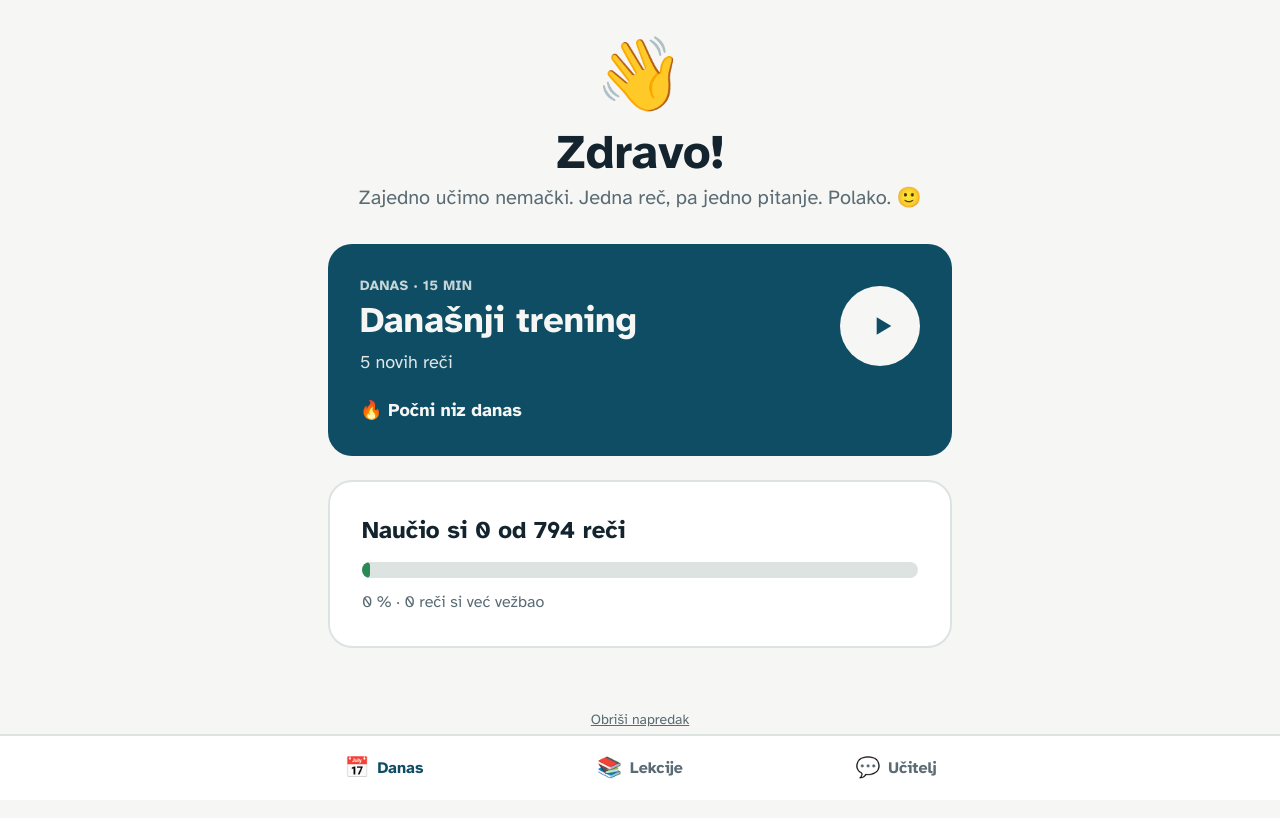
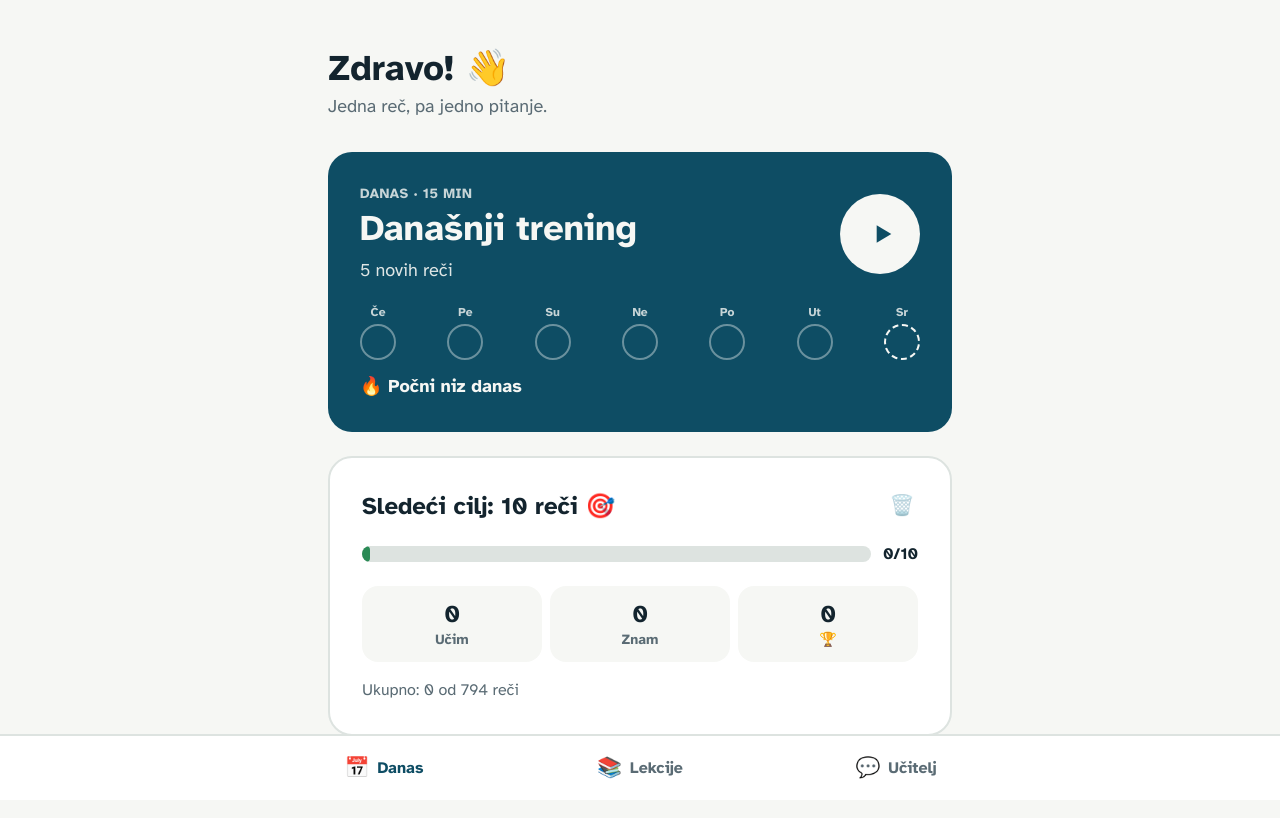
Before and after one commit to deki84/german-a1-trainer-serbian, a Next.js app: page / in a window 1280 px wide. Shown: the top 818 px of the page. Built offline with nearby package versions, Linux system fonts and the light colour scheme.

Commit message:
feat: show word stages in progress card

```diff
--- a/app/page.tsx
+++ b/app/page.tsx
@@ -1,29 +1,24 @@
 import { ProgressCard } from "@/components/ProgressCard";
+
 import { TodayButton } from "@/components/TodayButton";
 import { LESSONS } from "@/data/lessons";
-import { ResetProgress } from "@/components/ResetProgress";
 
-// Nur die deutschen Wörter an den Browser geben, nicht die ganze Wortliste
 const allWords = LESSONS.flatMap((lesson) => lesson.words.map((word) => word.de));
 
 export default function HomePage() {
   return (
-    <main className="mx-auto max-w-md px-6 py-10 md:max-w-2xl">
-      <header className="text-center">
-        <span className="text-6xl md:text-7xl" aria-hidden="true">
-          👋
-        </span>
-        <h1 className="mt-4 text-4xl font-bold md:text-5xl">Zdravo!</h1>
-        <p className="text-muted mt-2 text-lg md:text-xl">
-          Zajedno učimo nemački. Jedna reč, pa jedno pitanje. Polako. 🙂
-        </p>
+    <main className="mx-auto max-w-md px-6 py-8 md:max-w-2xl md:py-12">
+      <header className="flex items-start justify-between gap-4">
+        <div>
+          <h1 className="text-3xl font-bold md:text-4xl">
+            Zdravo! <span aria-hidden="true">👋</span>
+          </h1>
+          <p className="text-muted mt-1 text-lg">Jedna reč, pa jedno pitanje.</p>
+        </div>
       </header>
 
       <TodayButton allWords={allWords} />
       <ProgressCard allWords={allWords} />
-      <div className="mt-12 text-center">
-        <ResetProgress />
-      </div>
     </main>
   );
 }
--- a/components/ProgressCard.tsx
+++ b/components/ProgressCard.tsx
@@ -1,35 +1,65 @@
 "use client";
 
+import { ResetProgress } from "@/components/ResetProgress";
 import { useSrs } from "@/hooks/useSrs";
-import { countProgress } from "@/lib/srs";
+import { countProgress, countStages, nextMilestone } from "@/lib/srs";
 
 export function ProgressCard({ allWords }: { allWords: string[] }) {
   const srs = useSrs();
-  const { practiced, known, total } = countProgress(srs, allWords);
-  const percent = total === 0 ? 0 : Math.round((known / total) * 100);
+  const { known, total } = countProgress(srs, allWords);
+  const stages = countStages(srs, allWords);
+  const goal = nextMilestone(known, total);
+  const percent = Math.min(100, Math.round((known / goal) * 100));
 
   return (
     <section className="border-line bg-surface mt-6 rounded-3xl border-2 p-6 md:p-8">
+      <div className="flex items-start justify-between gap-2">
         <p className="text-xl font-bold md:text-2xl">
-        Naučio si {known} od {total} reči
+          Sledeći cilj: {goal} reči <span aria-hidden="true">🎯</span>
         </p>
+        <ResetProgress />
+      </div>
+
+      <div className="mt-3 flex items-center gap-3">
         <div
-        className="bg-line mt-4 h-4 overflow-hidden rounded-full"
+          className="bg-line h-4 flex-1 overflow-hidden rounded-full"
           role="progressbar"
-        aria-valuenow={percent}
+          aria-valuenow={known}
           aria-valuemin={0}
-        aria-valuemax={100}
-        aria-label="Napredak"
+          aria-valuemax={goal}
+          aria-label="Napredak do sledećeg cilja"
         >
-        {/* min-w: auch bei wenigen Prozent soll man etwas sehen */}
+          {/* min-w: auch bei 0 soll man den Anfang sehen */}
           <div
             className="bg-good h-full min-w-2 rounded-full transition-all"
             style={{ width: `${percent}%` }}
           />
         </div>
-      <p className="text-muted mt-3">
-        {percent} % · {practiced} reči si već vežbao
+        <span className="font-bold">
+          {known}/{goal}
+        </span>
+      </div>
+
+      <dl className="mt-5 grid grid-cols-3 gap-2 text-center">
+        <Stat value={stages.learning} label="Učim" />
+        <Stat value={stages.known} label="Znam" />
+        <Stat value={stages.mastered} label="🏆" ariaLabel="Naučeno" />
+      </dl>
+
+      <p className="text-muted mt-4">
+        Ukupno: {known} od {total} reči
       </p>
     </section>
   );
 }
+
+function Stat({ value, label, ariaLabel }: { value: number; label: string; ariaLabel?: string }) {
+  return (
+    <div className="bg-bg flex flex-col-reverse rounded-2xl px-2 py-3">
+      <dt className="text-muted text-sm font-bold" aria-label={ariaLabel}>
+        {label}
+      </dt>
+      <dd className="text-2xl font-bold">{value}</dd>
+    </div>
+  );
+}
--- a/components/ResetProgress.tsx
+++ b/components/ResetProgress.tsx
@@ -14,9 +14,11 @@ export function ResetProgress() {
     <button
       type="button"
       onClick={handleClick}
-      className="text-muted min-h-12 cursor-pointer px-4 text-sm underline"
+      aria-label="Obriši napredak"
+      title="Obriši napredak"
+      className="hover:bg-gentle-soft -mt-2 -mr-2 flex h-12 w-12 flex-none cursor-pointer items-center justify-center rounded-full text-xl opacity-60 hover:opacity-100"
     >
-      Obriši napredak
+      <span aria-hidden="true">🗑️</span>
     </button>
   );
 }
--- a/components/TodayButton.tsx
+++ b/components/TodayButton.tsx
@@ -3,10 +3,11 @@
 import Link from "next/link";
 import { useSrs } from "@/hooks/useSrs";
 import { useStore } from "@/hooks/useStore";
-import { newWordsOn, streak } from "@/lib/days";
+import { newWordsOn, streak, lastSevenDays } from "@/lib/days";
 import { dayStore } from "@/lib/progressStorage";
 import { DAILY_GOAL, countToday } from "@/lib/session";
 import { dateKey } from "@/lib/srs";
+import { WeekStrip } from "@/components/WeekStrip";
 
 // Serbische Mehrzahl: 1 reč, 2–4 reči, 5+ reči (auch 21 reč, 22 reči, 25 reči …)
 function plural(n: number, one: string, few: string, many: string): string {
@@ -35,10 +36,10 @@ function PlayIcon() {
 export function TodayButton({ allWords }: { allWords: string[] }) {
   const srs = useSrs();
   const days = useStore(dayStore);
-
   const today = dateKey();
   const { reviews, fresh } = countToday(srs, allWords, today, DAILY_GOAL, newWordsOn(days, today));
   const currentStreak = streak(days, today);
+  const week = lastSevenDays(days, today);
   const done = reviews + fresh === 0;
 
   const streakText =
@@ -51,7 +52,10 @@ export function TodayButton({ allWords }: { allWords: string[] }) {
       <div className="border-good bg-good-soft mt-8 rounded-3xl border-2 p-6 md:p-8">
         <p className="text-2xl font-bold md:text-3xl">Danas urađeno ✅</p>
         <p className="text-muted mt-1 text-lg">Vidimo se sutra.</p>
-        <p className="mt-4 text-lg font-bold">🔥 {streakText}</p>
+        <div className="mt-5">
+          <WeekStrip days={week} />
+        </div>
+        <p className="mt-3 text-lg font-bold">🔥 {streakText}</p>
       </div>
     );
   }
@@ -73,7 +77,10 @@ export function TodayButton({ allWords }: { allWords: string[] }) {
           <PlayIcon />
         </span>
       </div>
-      <p className="mt-5 text-lg font-bold">🔥 {streakText}</p>
+      <div className="mt-5">
+        <WeekStrip days={week} />
+      </div>
+      <p className="mt-3 text-lg font-bold">🔥 {streakText}</p>
     </Link>
   );
 }
--- /dev/null
+++ b/components/WeekStrip.tsx
@@ -0,0 +1,26 @@
+import type { WeekDay } from "@/lib/days";
+
+export function WeekStrip({ days }: { days: WeekDay[] }) {
+  return (
+    <ol className="flex justify-between gap-1" aria-label="Poslednjih 7 dana">
+      {days.map((day) => {
+        let circle = "border-2 border-current opacity-40"; // nicht geübt
+        if (day.trained)
+          circle = "bg-bg text-river"; // geübt
+        else if (day.isToday) circle = "border-2 border-dashed border-current"; // heute, noch offen
+
+        return (
+          <li key={day.day} className="flex flex-col items-center gap-1">
+            <span className="text-xs font-bold opacity-80">{day.label}</span>
+            <span
+              className={`flex h-9 w-9 items-center justify-center rounded-full text-sm font-bold ${circle}`}
+              aria-label={day.trained ? `${day.label}: vežbao` : `${day.label}: nije vežbao`}
+            >
+              {day.trained ? "✓" : ""}
+            </span>
+          </li>
+        );
+      })}
+    </ol>
+  );
+}
--- a/lib/days.ts
+++ b/lib/days.ts
@@ -55,3 +55,27 @@ export function streak(log: DayLog, today: string): number {
   }
   return count;
 }
+
+const WEEKDAYS = ["Ne", "Po", "Ut", "Sr", "Če", "Pe", "Su"]; // Index = Date.getDay(), 0 = Sonntag
+
+export type WeekDay = {
+  day: string;
+  label: string;
+  trained: boolean;
+  isToday: boolean;
+};
+
+// Die letzten 7 Tage bis heute, der älteste zuerst
+export function lastSevenDays(log: DayLog, today: string): WeekDay[] {
+  return Array.from({ length: 7 }, (_, index) => {
+    const day = addDays(today, index - 6);
+    const [y, m, d] = day.split("-").map(Number);
+    const weekday = new Date(y ?? 0, (m ?? 1) - 1, d ?? 1).getDay();
+    return {
+      day,
+      label: WEEKDAYS[weekday] ?? "",
+      trained: Boolean(log[day]),
+      isToday: day === today,
+    };
+  });
+}
--- a/lib/srs.ts
+++ b/lib/srs.ts
@@ -71,3 +71,23 @@ export function countProgress(state: SrsState, allWords: readonly string[]) {
   }
   return { practiced, known, total: allWords.length };
 }
+
+const MILESTONES = [10, 25, 50, 100, 200, 400];
+
+// Nächstes Zwischenziel: kleine, erreichbare Schritte statt "0 von 794"
+export function nextMilestone(known: number, total: number): number {
+  return MILESTONES.find((goal) => goal > known && goal < total) ?? total;
+}
+
+// Für die Fortschrittskarte: wie weit sind die geübten Wörter?
+export function countStages(state: SrsState, allWords: readonly string[]) {
+  const stages = { learning: 0, known: 0, mastered: 0 };
+  for (const word of allWords) {
+    const box = state[word]?.box;
+    if (box === undefined) continue;
+    if (box >= MAX_BOX) stages.mastered++;
+    else if (box >= KNOWN_FROM_BOX) stages.known++;
+    else stages.learning++;
+  }
+  return stages;
+}
```
Also changed, not shown: 2 other files (tests, documents, lock files or other folders). Lines whose indentation alone changed are shown as unchanged.
